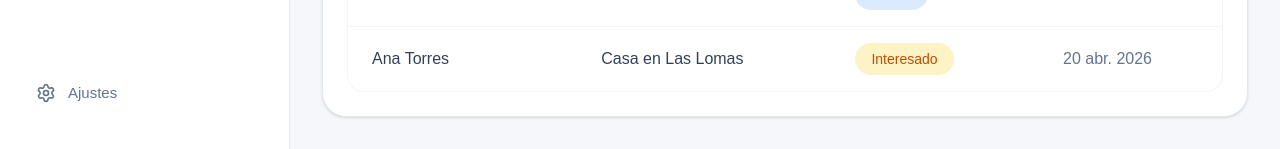
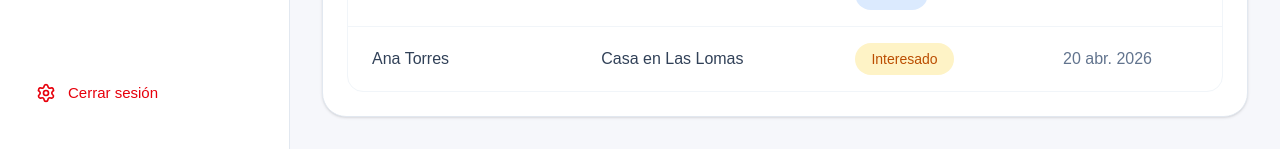
Before and after one commit to JeanPacheco12/CourseProject-SyncraAI, a Next.js app in the folder web/: page /dashboard in a window 1280 px wide. Shown: the part 1270-1419 px from the top of the page. Built offline with nearby package versions, Linux system fonts and the light colour scheme; no server answers; the database is empty; sample sign-in values are in the browser's storage.

Commit message:
Logout implementado para agente

```diff
--- a/web/app/dashboard/page.tsx
+++ b/web/app/dashboard/page.tsx
@@ -5,6 +5,8 @@ import Image from "next/image";
 import { onAuthStateChanged } from "firebase/auth";
 import { doc, getDoc } from "firebase/firestore";
 import { auth, db } from "@/lib/firebase";
+import { useRouter } from "next/navigation";
+import { signOut } from "firebase/auth";
 import {
   Bell,
   ChevronDown,
@@ -20,6 +22,7 @@ import {
   CalendarDays,
   Check,
 } from "lucide-react";
+
 
 const activityRows = [
   {
@@ -119,12 +122,18 @@ type UserProfile = {
 };
 
 export default function DashboardPage() {
+  const router = useRouter();
   const [userProfile, setUserProfile] = useState<UserProfile | null>(null);
 
+  const handleLogout = async () => {
+    await signOut(auth);
+    router.push("/");
+  };
   useEffect(() => {
   const unsubscribe = onAuthStateChanged(auth, async (user) => {
     if (!user) {
       setUserProfile(null);
+      router.push("/");
       return;
     }
 
@@ -157,7 +166,7 @@ export default function DashboardPage() {
   });
 
   return () => unsubscribe();
-  }, []);
+}, [router]);
 
   const nombre = userProfile?.nombre || "Usuario";
   const apellido = userProfile?.apellido || "";
@@ -211,10 +220,13 @@ export default function DashboardPage() {
           </nav>
 
           <div className="px-5 pb-8 pt-4">
-            <SidebarItem
-              icon={<Settings className="h-5 w-5" />}
-              label="Ajustes"
-            />
+            <button
+              onClick={handleLogout}
+              className="flex w-full items-center gap-3 rounded-xl px-4 py-3 text-[15px] font-medium text-red-600 transition hover:bg-red-50"
+            >
+              <Settings className="h-5 w-5" />
+              <span>Cerrar sesión</span>
+            </button>
           </div>
         </aside>
 
```
Lines whose indentation alone changed are shown as unchanged.
